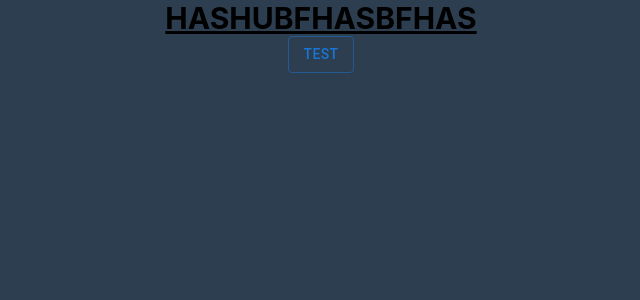
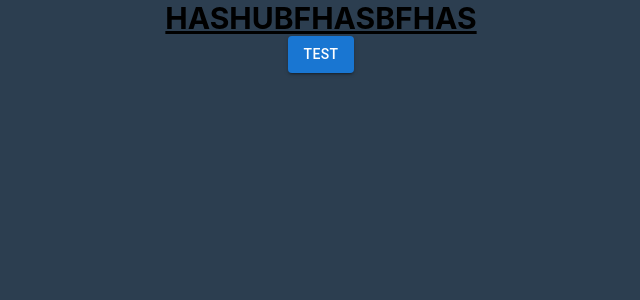
Before and after one commit to Leoric01/EcommerceEshopFE, a React (Create React App) app: page / in a window 1280 px wide. Shown: the top 300 px of the page, without its empty margins (319-959 px from the left). Built offline with nearby package versions, Linux system fonts and the light colour scheme.

Commit message:
fe start, basic setup like tailwind and mui and fontawesome done

```diff
--- a/package.json
+++ b/package.json
@@ -47,6 +47,7 @@
     ]
   },
   "devDependencies": {
-    "tailwindcss": "^3.4.14"
+    "tailwindcss": "^3.4.14",
+    "@babel/plugin-proposal-private-property-in-object": "^7.21.11"
   }
 }
--- a/src/App.tsx
+++ b/src/App.tsx
@@ -6,7 +6,7 @@
   return (
     <div className="App">
       <h1 className="text-3xl font-bold underline">HASHUBFHASBFHAS</h1>
-        <Button variant="outlined">TEST</Button>
+        <Button variant="contained">TEST</Button>
     </div>
   );
 }
```
Also changed, not shown: 1 other file (tests, documents, lock files or other folders).
